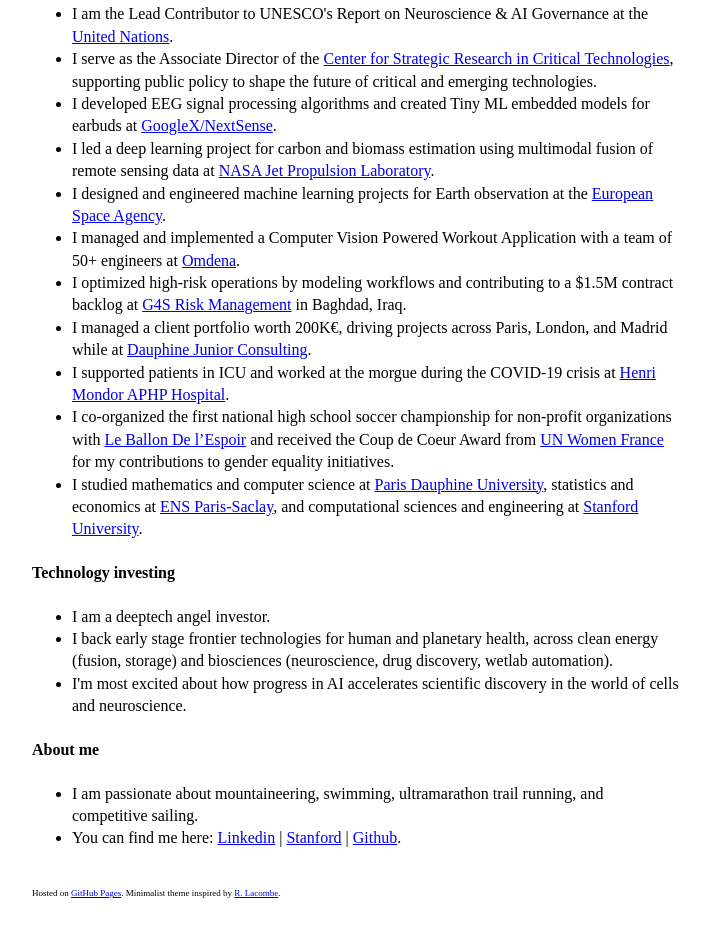
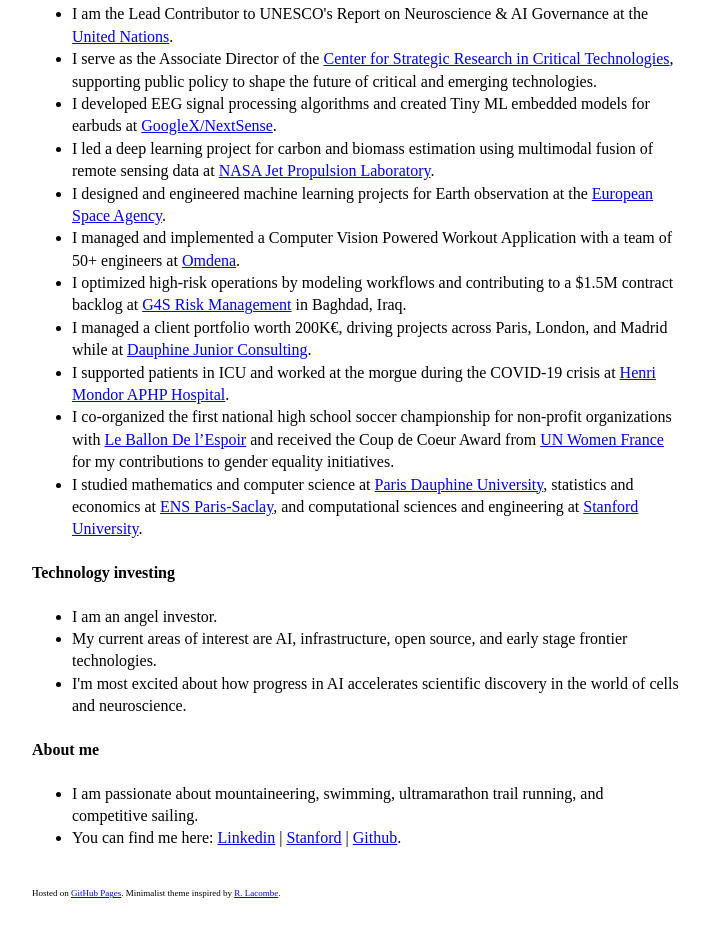
Before and after one commit to fraware/mpetel.github.io, a plain HTML site: page index.html in a window 1280 px wide. Shown: the part 685-1621 px from the top of the page, without its empty margins (283-993 px from the left). Drawn offline with Linux system fonts and the light colour scheme.

Commit message:
Update index.html

```diff
--- a/index.html
+++ b/index.html
@@ -82,8 +82,8 @@
 
     <h4>Technology investing</h4>
 	<ul>
-		<li>I am a deeptech angel investor.</li>
-		<li>I back early stage frontier technologies for human and planetary health, across clean energy (fusion, storage) and biosciences (neuroscience, drug discovery, wetlab automation).</li>
+		<li>I am an angel investor.</li>
+		<li>My current areas of interest are AI, infrastructure, open source, and early stage frontier technologies.</li>
     		<li>I'm most excited about how progress in AI accelerates scientific discovery in the world of cells and neuroscience.</li>
 	</ul>
 
```
